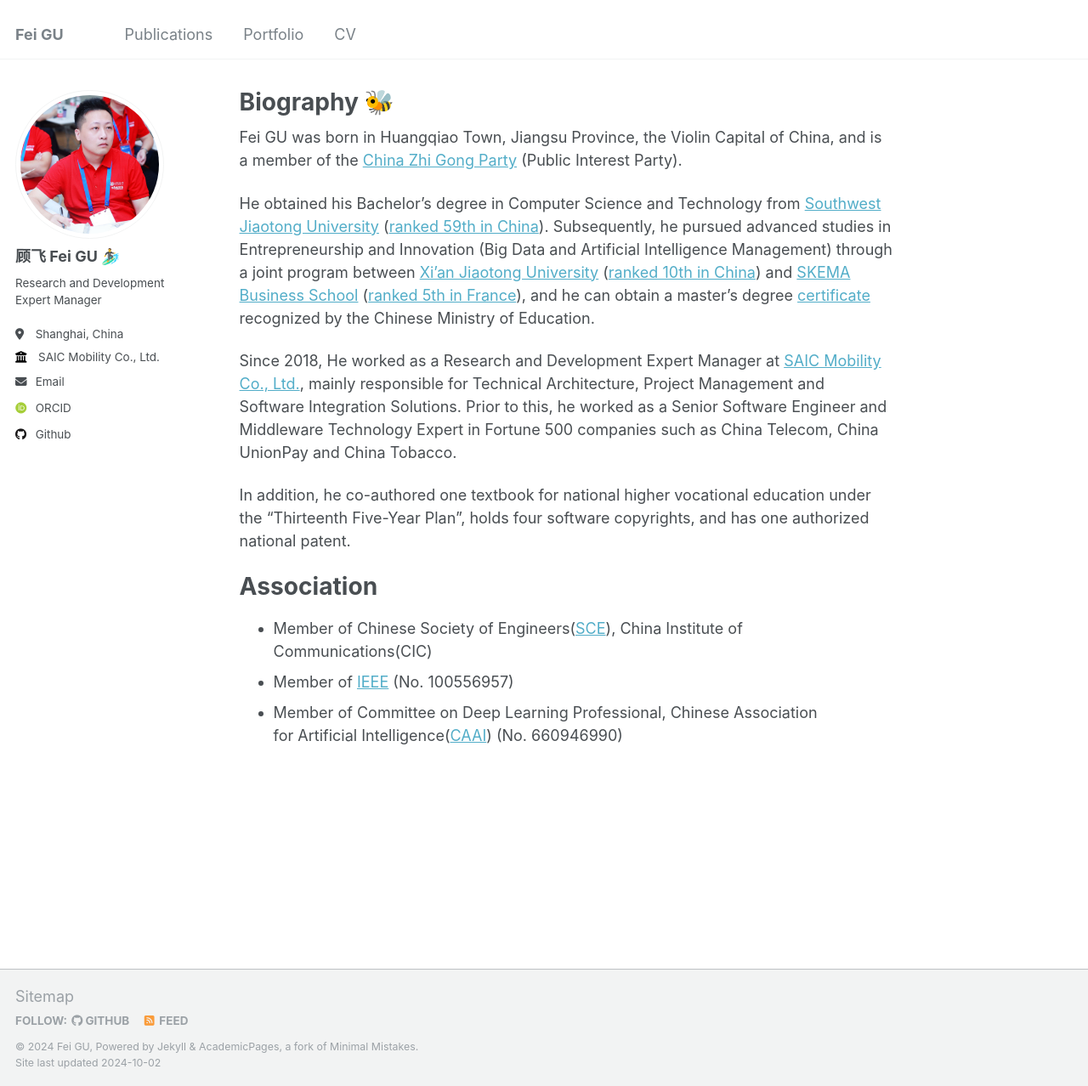
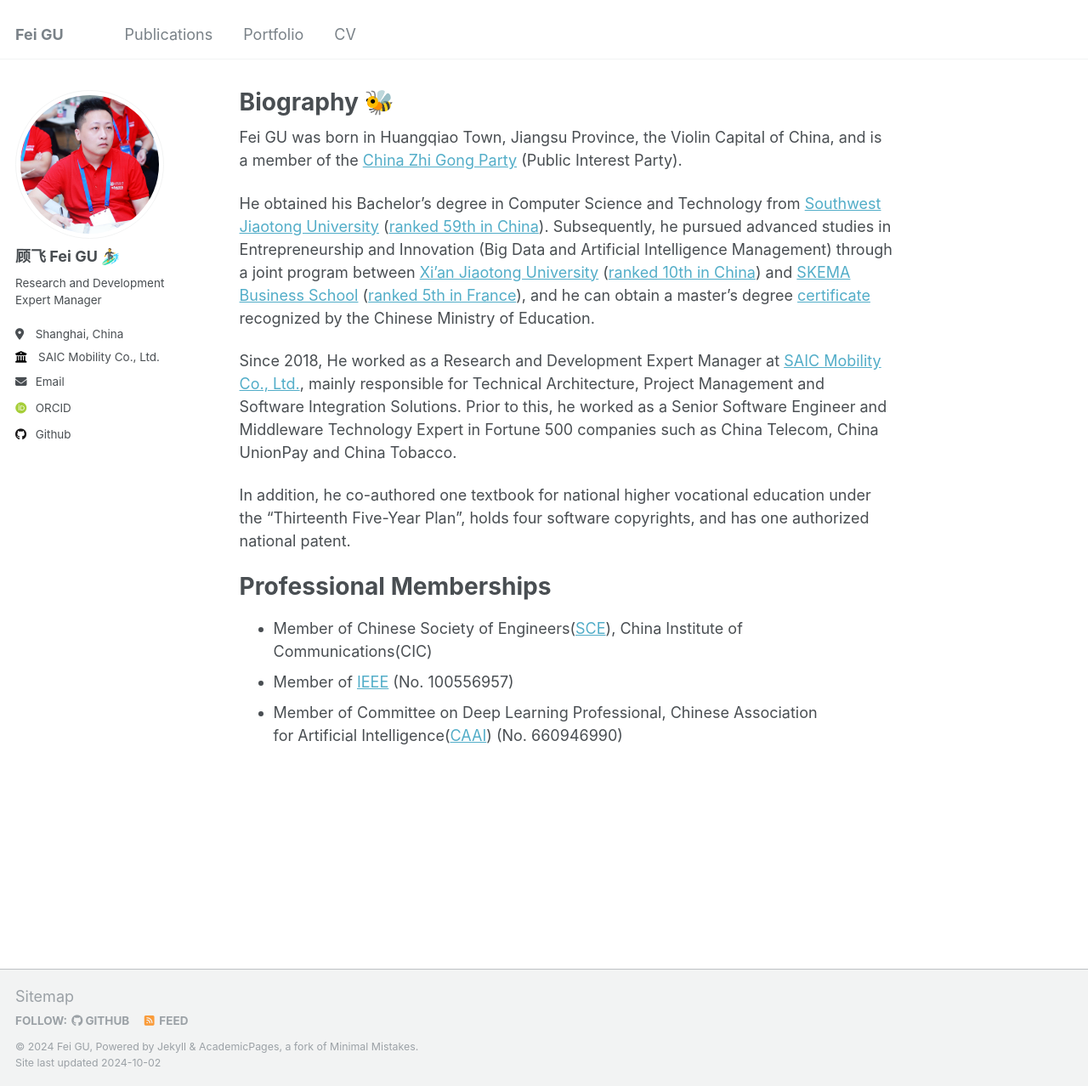
Before and after one commit to rongmax-gufei/rongmax-gufei.github.io, a Jekyll site: the page built from _pages/about.md, in a window 1280 px wide and 1278 px high. Shown: the whole window at 85% size. Built offline with Jekyll 4.4.1, drawn with Linux system fonts in a browser that asks for light colours; some web fonts are replaced.

Commit message:
Update about.md

```diff
--- a/_pages/about.md
+++ b/_pages/about.md
@@ -15,7 +15,7 @@ Since 2018, He worked as a Research and Development Expert Manager at [SAIC Mobi
 
 In addition, he co-authored one textbook for national higher vocational education under the "Thirteenth Five-Year Plan", holds four software copyrights, and has one authorized national patent.
 
-Association
+Professional Memberships
 ======
 *  Member of Chinese Society of Engineers([SCE](https://assess-cse.cast.org.cn/front/home)), China Institute of Communications(CIC)
 *  Member of [IEEE](https://www.ieee.org/membership/join/index.html?WT.mc_id=hc_join) (No. 100556957)
```
